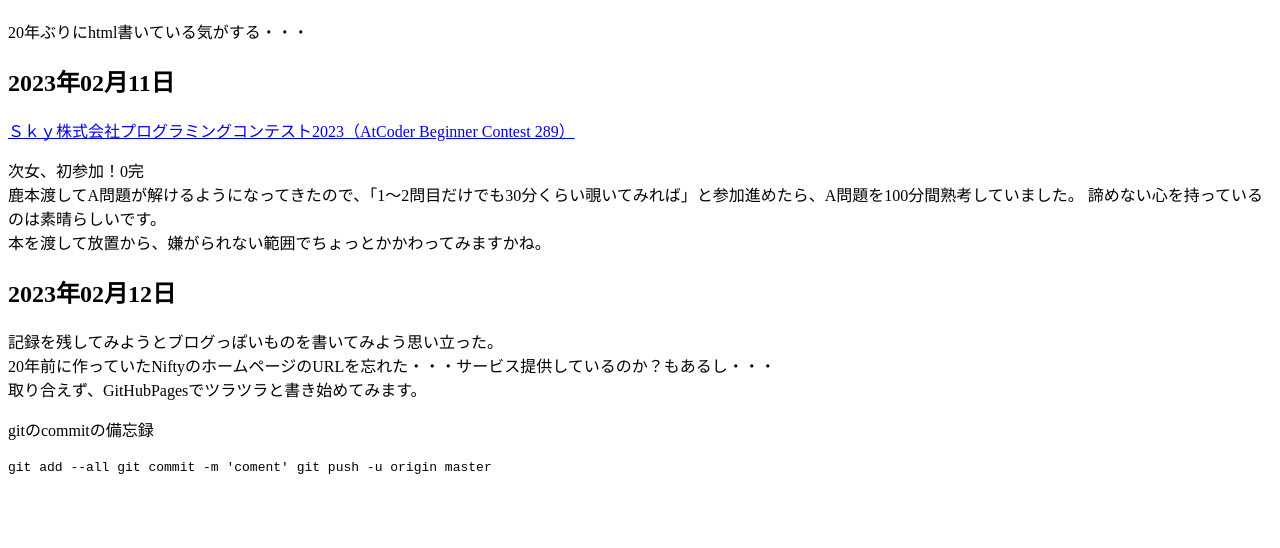
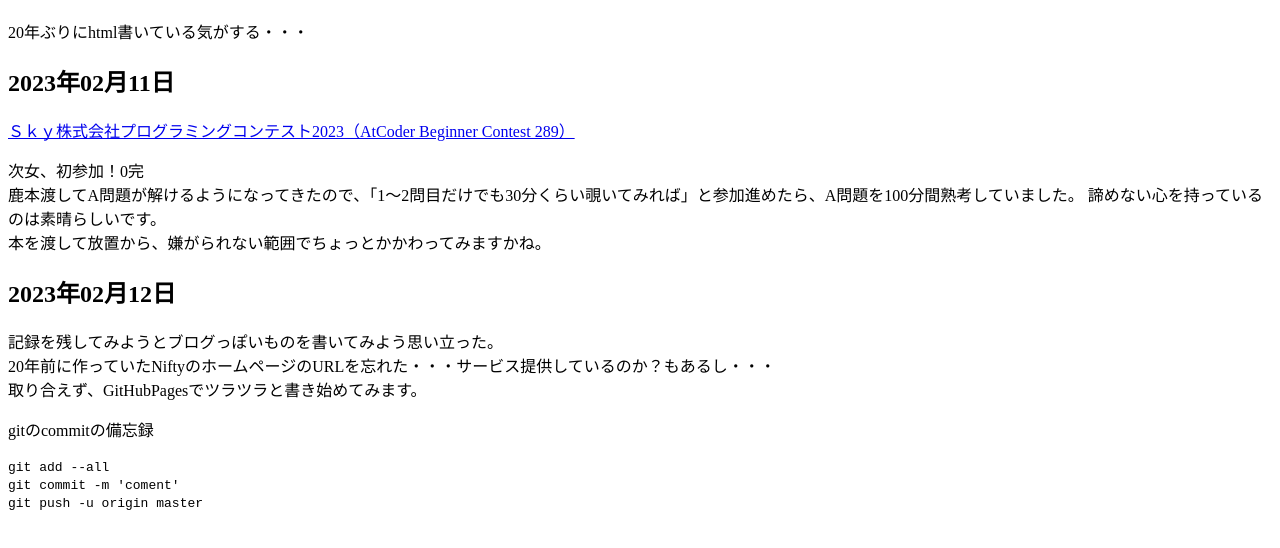
Before and after one commit to hirohito1971/blog, a plain HTML site: page index.html in a window 1280 px wide. Shown: the part 70-618 px from the top of the page. Drawn offline with Linux system fonts and the light colour scheme.

Commit message:
add git coment

```diff
--- a/index.html
+++ b/index.html
@@ -23,9 +23,9 @@
         </p>
         <p>gitのcommitの備忘録</p>
         <code>
-            git add --all
-            git commit -m 'coment'
-            git push -u origin master
+            git add --all<br>
+            git commit -m 'coment'<br>
+            git push -u origin master<br>
         </code>
     </body>
 </html>
```
